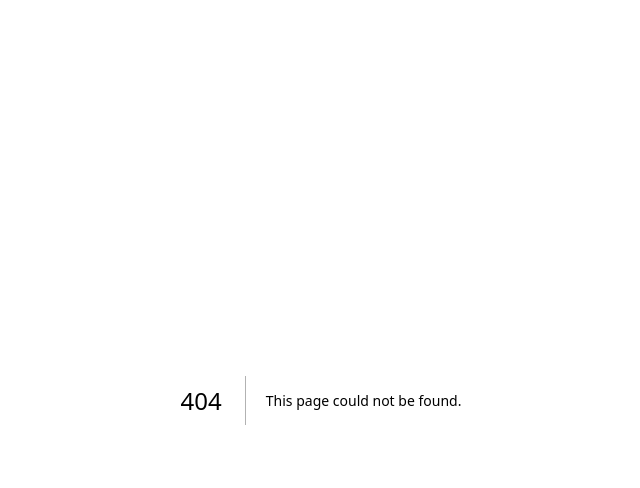
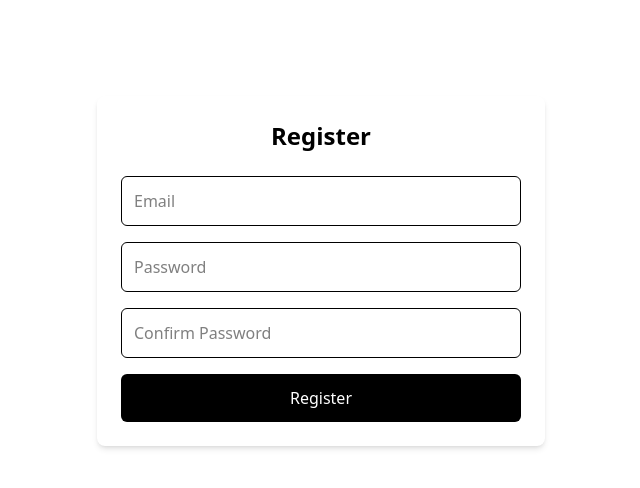
Before and after one commit to starkid111/auth-system-demo, a Next.js app: page /register in a window 1280 px wide. Before the commit this address had no page. Shown: the top 488 px of the page, without its empty margins (319-959 px from the left). Built offline with nearby package versions, Linux system fonts and the light colour scheme.

Commit message:
implemented the register page

```diff
--- a/package.json
+++ b/package.json
@@ -12,7 +12,8 @@
     "axios": "^1.9.0",
     "next": "15.3.1",
     "react": "^19.0.0",
-    "react-dom": "^19.0.0"
+    "react-dom": "^19.0.0",
+    "react-hot-toast": "^2.5.2"
   },
   "devDependencies": {
     "@eslint/eslintrc": "^3",
--- a/src/app/(auth)/login/page.tsx
+++ b/src/app/(auth)/login/page.tsx
@@ -22,7 +22,13 @@ const handleLogin = async(e : React.FormEvent) => {
          const data = await loginUser(email , password);
          login(data.token);
     } catch (err: any) {
-        setError(err.message);
+        if (err.response && err.response.status === 400) {
+            setError('Invalid credentials. Please try again.');
+          } else if (err.message.includes('Network')) {
+            setError('Network error. Please check your connection.');
+          } else {
+            setError('Something went wrong. Please try again later.');
+          }
       } finally {
         setLoading(false);
       }
--- /dev/null
+++ b/src/app/(auth)/register/page.tsx
@@ -0,0 +1,88 @@
+"use client"
+
+import { registerUser } from '@/utils/api';
+import { useRouter } from 'next/navigation';
+import { useState } from 'react'
+
+export const RegisterPage = () => {
+    const router = useRouter()
+ const [email , setEmail] = useState("");
+ const [password , setPassword] = useState("");
+ const [confirmPassword , setConfirmPassword] = useState("")
+ const [loading , setLoading] = useState(false)
+ const [error , setError] = useState("")
+ const [success , setSuccess] = useState("")
+
+
+const handleRegister = async (e : React.FormEvent) => {
+    e.preventDefault()
+    setSuccess("")
+    setError('')
+
+
+    if (password !== confirmPassword) {
+        setError('Passwords do not match');
+        return;
+      }
+
+    try {
+        setLoading(true);
+        const response = await registerUser(email, password);
+        setSuccess('Registration successful! Redirecting...');
+        setTimeout(() => {
+          router.push('/login');
+        }, 2000);
+      } catch (err: any) {
+        setError('Registration failed. Please try again.');
+      } finally {
+        setLoading(false);
+      }
+}
+
+  return (
+    <div className="max-w-md mx-auto mt-24 p-6 bg-white rounded-lg shadow-md">
+    <h1 className="text-2xl font-bold mb-6 text-center">Register</h1>
+
+    <form onSubmit={handleRegister} className="space-y-4">
+      <input
+        type="email"
+        placeholder="Email"
+        value={email}
+        onChange={(e) => setEmail(e.target.value)}
+        required
+        className="w-full p-3 border rounded-md focus:outline-none focus:ring-2 focus:ring-blue-500"
+      />
+
+      <input
+        type="password"
+        placeholder="Password"
+        value={password}
+        onChange={(e) => setPassword(e.target.value)}
+        required
+        className="w-full p-3 border rounded-md focus:outline-none focus:ring-2 focus:ring-blue-500"
+      />
+
+      <input
+        type="password"
+        placeholder="Confirm Password"
+        value={confirmPassword}
+        onChange={(e) => setConfirmPassword(e.target.value)}
+        required
+        className="w-full p-3 border rounded-md focus:outline-none focus:ring-2 focus:ring-blue-500"
+      />
+
+      <button
+        type="submit"
+        disabled={loading}
+        className="w-full bg-black text-white py-3 rounded-md hover:bg-gray-800 transition"
+      >
+        {loading ? 'Registering...' : 'Register'}
+      </button>
+    </form>
+
+    {error && <p className="text-red-500 mt-4 text-center">{error}</p>}
+    {success && <p className="text-green-500 mt-4 text-center">{success}</p>}
+  </div>
+  )
+}
+export default RegisterPage;
--- a/src/app/(main)/dashboard/page.tsx
+++ b/src/app/(main)/dashboard/page.tsx
@@ -7,7 +7,7 @@ import { useAuth } from '@/app/context/AuthContext';
 import { useRouter } from 'next/navigation';
 
 export default function Dashboard() {
-    const {token , logout } = useAuth()
+    const {token , logout , loadingState } = useAuth()
     const [userData , setUserData] = useState<any>(null)
     const [loading , setLoading] = useState(false)
     const [error , setError] = useState("")
@@ -27,7 +27,7 @@ export default function Dashboard() {
       }
     };
 
-    if (!token) {
+    if (!loadingState && !token) {
       router.push('/login');
     } else {
       fetchUser();
--- a/src/app/context/AuthContext.tsx
+++ b/src/app/context/AuthContext.tsx
@@ -9,19 +9,27 @@ interface AuthContextType {
     token : string | null ,
     login : (token : string) => void
     logout : () => void
+    loadingState: boolean,
 
 }
-const AuthContext = createContext<AuthContextType | undefined>(undefined)
+const AuthContext = createContext<AuthContextType>({
+    token: null,
+    login: () => {},
+    logout: () => {},
+    loadingState:true
+})
 
 export const  AuthProvider = ({ children }: { children: ReactNode }) => {
     const router = useRouter()
     const [token , setToken] = useState<string | null>(null)
+    const [loadingState , setLoadingState ] = useState(true)
 
     useEffect(()=> {
       const savedToken =  localStorage.getItem("token")
       if (savedToken) {
         setToken(savedToken)
       }
+      setLoadingState(false)
     }, [])
 
    const login = (token: string) => {
@@ -37,7 +45,7 @@ export const  AuthProvider = ({ children }: { children: ReactNode }) => {
     }
 
     return (
-        <AuthContext.Provider value={{token , login , logout}}>
+        <AuthContext.Provider value={{token , login , logout , loadingState}}>
             {children}
         </AuthContext.Provider>
     )
--- a/src/utils/api.ts
+++ b/src/utils/api.ts
@@ -35,3 +35,16 @@ export const fetchUserData = async(token : string | null  ) => {
         throw new Error('Failed to fetch user data');
     }
 }
+
+export const registerUser =  async (email : string , password : string ) => {
+   try {
+    const response =  await api.post("/register" , {
+        email ,
+        password ,
+    })
+    const data = response.data
+    return data
+   } catch {
+
+   }
+}
```
Also changed, not shown: 1 other file (tests, documents, lock files or other folders).
